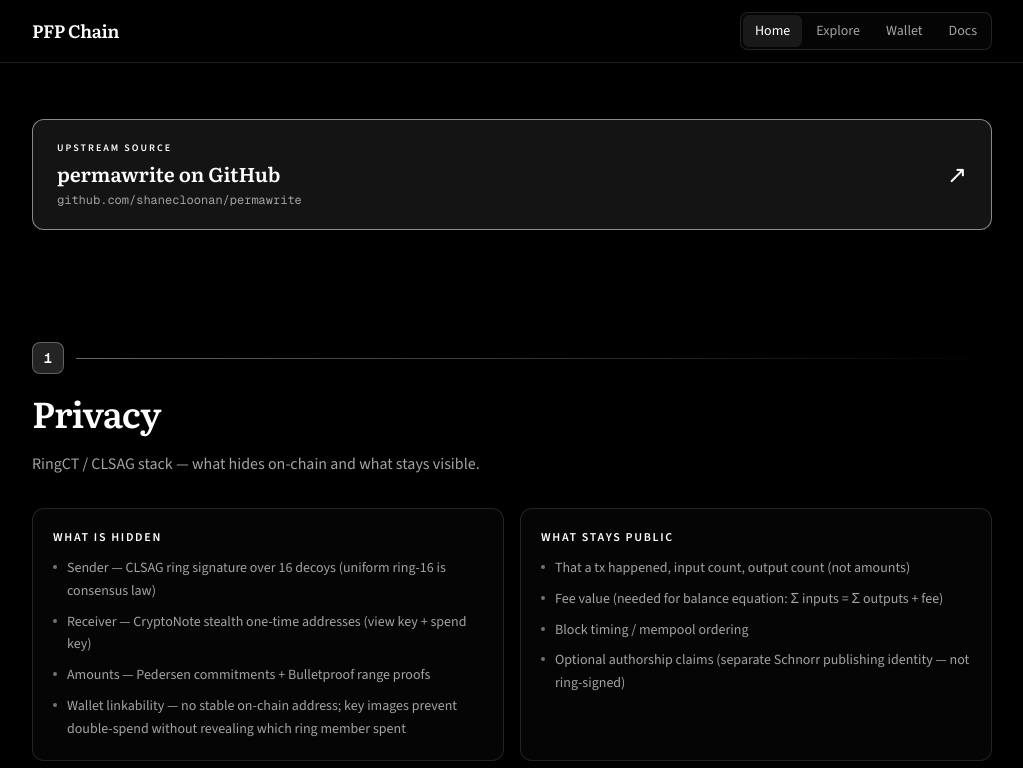
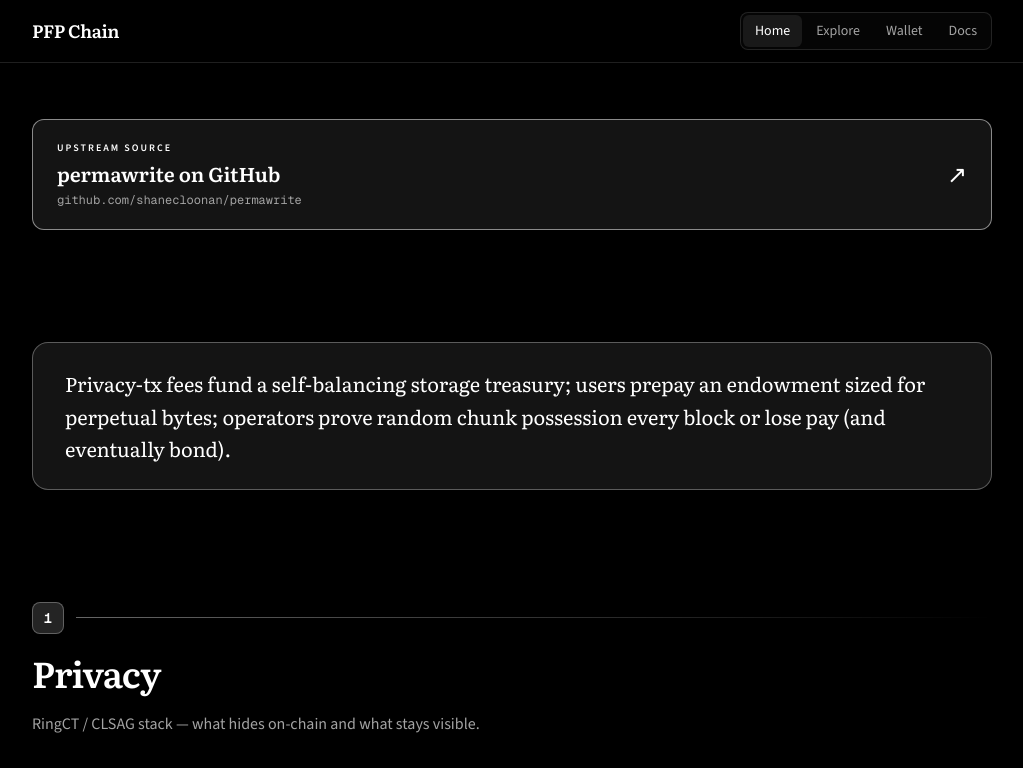
Before and after one commit to shanecloonan/pfpchain, a Next.js app: page / in a window 1280 px wide. Shown: the top 768 px of the page, without its empty margins (128-1151 px from the left). Built offline with nearby package versions, Linux system fonts and the light colour scheme.

Commit message:
Move homepage one-liner below the GitHub link.
Lead with the project summary before the reference sections.

```diff
--- a/app/home-page.tsx
+++ b/app/home-page.tsx
@@ -31,6 +31,14 @@ export default function HomePage() {
           ↗
         </span>
       </a>
+
+      <blockquote className="rounded-2xl border border-[var(--pw-accent)]/30 bg-[var(--pw-accent-soft)] px-6 py-5 sm:px-8 sm:py-6">
+        <p className="font-[family-name:var(--font-pw-display)] text-lg leading-relaxed text-[var(--pw-ink)] sm:text-xl">
+          Privacy-tx fees fund a self-balancing storage treasury; users prepay
+          an endowment sized for perpetual bytes; operators prove random chunk
+          possession every block or lose pay (and eventually bond).
+        </p>
+      </blockquote>
 
       {/* 1. Privacy */}
       <Section
@@ -381,16 +389,8 @@ export default function HomePage() {
         </SubBlock>
       </Section>
 
-      {/* One-liner + footer CTA */}
+      {/* Footer CTA */}
       <section className="space-y-6 border-t border-[var(--pw-line)] pt-12">
-        <blockquote className="rounded-2xl border border-[var(--pw-accent)]/30 bg-[var(--pw-accent-soft)] px-6 py-5 sm:px-8 sm:py-6">
-          <p className="font-[family-name:var(--font-pw-display)] text-lg leading-relaxed text-[var(--pw-ink)] sm:text-xl">
-            Privacy-tx fees fund a self-balancing storage treasury; users prepay
-            an endowment sized for perpetual bytes; operators prove random chunk
-            possession every block or lose pay (and eventually bond).
-          </p>
-        </blockquote>
-
         <div className="flex flex-wrap items-center justify-between gap-4">
           <p className="text-sm text-[var(--pw-faint)]">
             PFP Chain · Privacy-Funded Permanence
```
